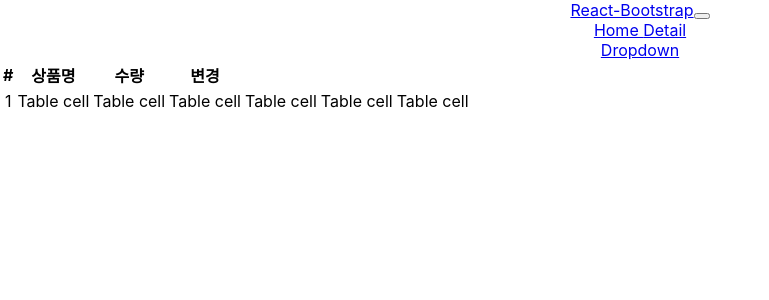
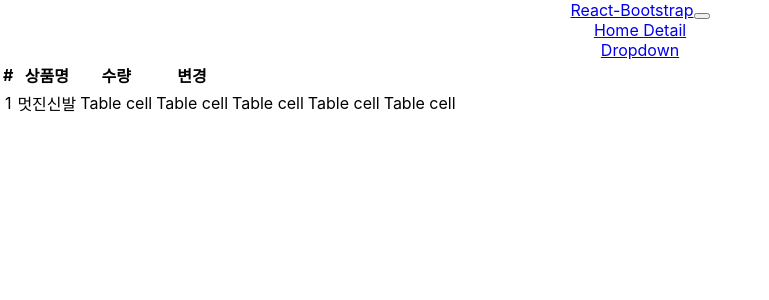
Before and after one commit to kaperrdenden/react-projects, a React (Create React App) app in the folder shop/: page /cart in a window 1280 px wide. Shown: the top 300 px of the page, without its empty margins (0-769 px from the left). Built offline with nearby package versions, Linux system fonts and the light colour scheme; the HTML template or start-up script is replaced by a standard one.

Commit message:
redux 기본 사용

```diff
--- a/shop/src/Cart.js
+++ b/shop/src/Cart.js
@@ -1,7 +1,7 @@
 import React from 'react';
 import {Table}  from 'react-bootstrap';
-
-function Cart(){
+import { connect } from 'react-redux';
+function Cart(props){
     return (
 
             <div>
@@ -18,7 +18,7 @@ function Cart(){
     <tbody>
       <tr>
         <td>1</td>
-        <td>Table cell</td>
+        <td>{props.state[0].name}</td>
         <td>Table cell</td>
         <td>Table cell</td>
         <td>Table cell</td>
@@ -28,11 +28,19 @@ function Cart(){
 
     </tbody>
   </Table>
-
-
 </div>
-
     )
 }
 
-export default Cart;
+function 함수명(state){
+    // 이 함수는 redux store의 값들을 가져와서 props로 변환해주는 함수이다.
+    // 즉 state를 props화 시켜준다.
+    return {
+        state: state,
+        // redux store의 state값 중 name이라는 값을 가져와서 상품명에 담는다
+
+    }
+}
+export default connect(함수명)(Cart)
+
+// export default Cart;
--- a/shop/src/index.js
+++ b/shop/src/index.js
@@ -6,10 +6,18 @@ import reportWebVitals from './reportWebVitals';
 
 import { BrowserRouter,HashRouter } from 'react-router-dom';
 
+import { Provider } from 'react-redux';
+import {createStore} from 'redux';
+let store = createStore( ()=>{
+  return [{id : 0, name : '멋진신발', quan: 2}]
+} );
+
 ReactDOM.render(
   <React.StrictMode>
     <BrowserRouter>
+    <Provider store={store}>
       <App />
+    </Provider>
     </BrowserRouter>
   </React.StrictMode>,
   document.getElementById('root')
```
